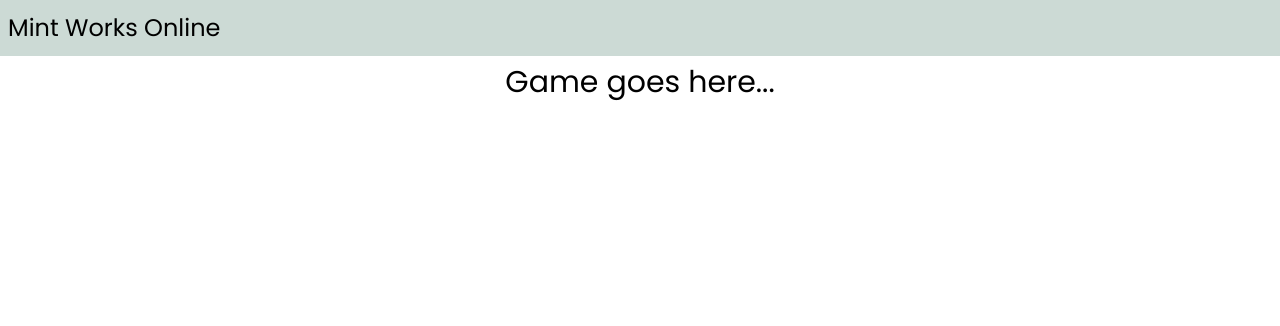
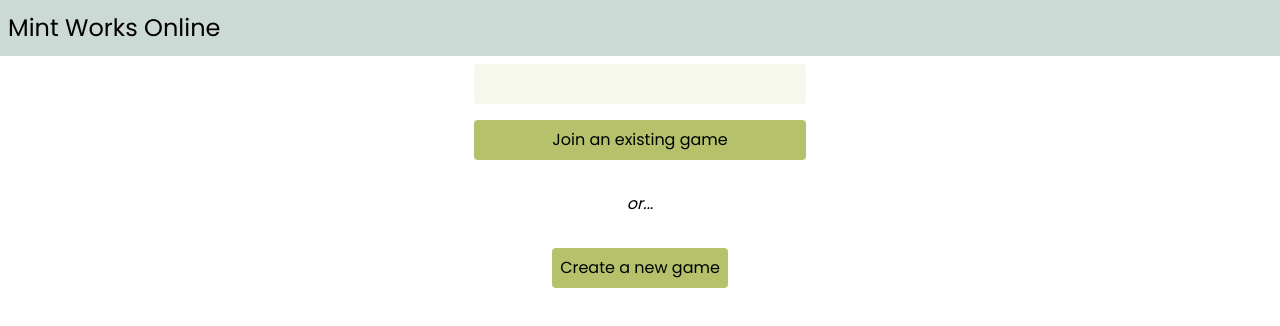
Before and after one commit to Aerilym/mint-works-online, a Next.js app: page /game in a window 1280 px wide. Shown: the top 326 px of the page. Built offline with nearby package versions, Linux system fonts and the light colour scheme.

Commit message:
Add basic lobby UI

```diff
--- a/app/components/Button.tsx
+++ b/app/components/Button.tsx
@@ -1,10 +1,19 @@
 import clsx from 'clsx';
-import { ButtonHTMLAttributes } from 'react';
+import { ButtonHTMLAttributes, forwardRef } from 'react';
 
-export function Button({ className, children, ...rest }: ButtonHTMLAttributes<HTMLButtonElement>) {
-  return (
-    <button className={clsx('rounded bg-lime-500 p-2', className)} {...rest}>
-      {children}
-    </button>
-  );
-}
+export const Button = forwardRef<HTMLButtonElement, ButtonHTMLAttributes<HTMLButtonElement>>(
+  ({ className, children, ...rest }, ref) => {
+    return (
+      <button
+        className={clsx('rounded bg-lime-500 p-2 transition-colors hover:bg-lime-400', className)}
+        type="button"
+        ref={ref}
+        {...rest}
+      >
+        {children}
+      </button>
+    );
+  }
+);
+
+Button.displayName = 'Button';
--- /dev/null
+++ b/app/components/Input.tsx
@@ -0,0 +1,12 @@
+import clsx from 'clsx';
+import { InputHTMLAttributes, forwardRef } from 'react';
+
+export const Input = forwardRef<HTMLInputElement, InputHTMLAttributes<HTMLInputElement>>(
+  ({ className, children, ...rest }, ref) => (
+    <input className={clsx('rounded bg-lime-50 p-2', className)} ref={ref} {...rest}>
+      {children}
+    </input>
+  )
+);
+
+Input.displayName = 'Input';
--- /dev/null
+++ b/app/components/index.ts
@@ -0,0 +1,2 @@
+export { Button } from './Button';
+export { Input } from './Input';
--- a/app/game/Neighbourhood.tsx
+++ b/app/game/Neighbourhood.tsx
@@ -1,9 +1,10 @@
 import type { Neighbourhood as MintWorksNeighbourhood } from 'mint-works/dist/neighbourhood';
-import { Plan } from '../plan/Plan';
+import { Plan } from '@/app/plan/Plan';
 
 interface NeighbourhoodProps {
   neighbourhood: MintWorksNeighbourhood;
 }
+
 export function Neighbourhood({ neighbourhood }: NeighbourhoodProps) {
   return (
     <div className="flex">
--- /dev/null
+++ b/app/game/[gameId]/page.tsx
@@ -0,0 +1,20 @@
+import { Button } from '@/app/components';
+
+interface PageParams {
+  params: {
+    gameId: string;
+  };
+}
+
+export default function Page({ params }: PageParams) {
+  const gameId = params.gameId.toLocaleUpperCase();
+
+  return (
+    <div className="flex flex-col gap-8">
+      <h1 className="mt-2 text-2xl">
+        Lobby <span className="rounded bg-red-500 p-2 shadow-xl">{gameId}</span>
+      </h1>
+      <Button>Start Game</Button>
+    </div>
+  );
+}
--- /dev/null
+++ b/app/game/new/page.tsx
@@ -0,0 +1,3 @@
+export default function Page() {
+  return <h1>New Game here...</h1>;
+}
--- a/app/game/page.tsx
+++ b/app/game/page.tsx
@@ -1,3 +1,55 @@
+'use client';
+import { Button, Input } from '@/app/components';
+import { useRouter } from 'next/navigation';
+import Link from 'next/link';
+import { useForm } from 'react-hook-form';
+import { zodResolver } from '@hookform/resolvers/zod';
+import * as z from 'zod';
+
+const formDataSchema = z.object({
+  gameId: z.string().length(4, 'The lobby code must be exactly 4 characters!'),
+});
+
+type FormData = z.infer<typeof formDataSchema>;
+
 export default function Page() {
-  return <h2 className="text-3xl">Game goes here...</h2>;
+  const router = useRouter();
+  const {
+    register,
+    handleSubmit,
+    formState: { errors },
+  } = useForm<FormData>({
+    resolver: zodResolver(formDataSchema),
+  });
+
+  console.log(errors);
+
+  const onSubmit = (data: FormData) => router.push(`/game/${data.gameId}`);
+
+  return (
+    <div className="flex flex-col items-center gap-8">
+      <form className="flex flex-col gap-2" onSubmit={handleSubmit(onSubmit)}>
+        <Input
+          type="text"
+          className="uppercase"
+          maxLength={4}
+          {...register('gameId', {
+            minLength: 4,
+            maxLength: 4,
+          })}
+          aria-invalid={errors.gameId ? 'true' : 'false'}
+        />
+        <p className="text-sm text-red-700">{errors.gameId?.message}</p>
+        <Button type="submit">Join an existing game</Button>
+      </form>
+
+      <p>
+        <i>or...</i>
+      </p>
+
+      <Link href="/game/new">
+        <Button>Create a new game</Button>
+      </Link>
+    </div>
+  );
 }
--- a/app/page.tsx
+++ b/app/page.tsx
@@ -3,13 +3,13 @@ import { Button } from './components/Button';
 
 export default function Page() {
   return (
-    <main className="flex flex-col items-center justify-center gap-8">
+    <div className="flex flex-col items-center justify-center gap-8">
       <Link href="/game">
         <Button className="">Play a game</Button>
       </Link>
       <Link href="/plan">
         <Button>See plan cards</Button>
       </Link>
-    </main>
+    </div>
   );
 }
--- a/next.config.js
+++ b/next.config.js
@@ -2,6 +2,7 @@
 const nextConfig = {
   experimental: {
     appDir: true,
+    typedRoutes: true,
   },
 };
 
--- a/package.json
+++ b/package.json
@@ -10,6 +10,7 @@
   },
   "dependencies": {
     "@heroicons/react": "^2.0.17",
+    "@hookform/resolvers": "^3.1.0",
     "@types/node": "18.15.11",
     "@types/react": "18.0.37",
     "@types/react-dom": "18.0.11",
@@ -22,8 +23,10 @@
     "postcss": "8.4.22",
     "react": "18.2.0",
     "react-dom": "18.2.0",
+    "react-hook-form": "^7.43.9",
     "tailwindcss": "3.3.1",
-    "typescript": "5.0.4"
+    "typescript": "5.0.4",
+    "zod": "^3.21.4"
   },
   "devDependencies": {
     "eslint-config-prettier": "^8.8.0",
```
Also changed, not shown: 1 other file (tests, documents, lock files or other folders).
